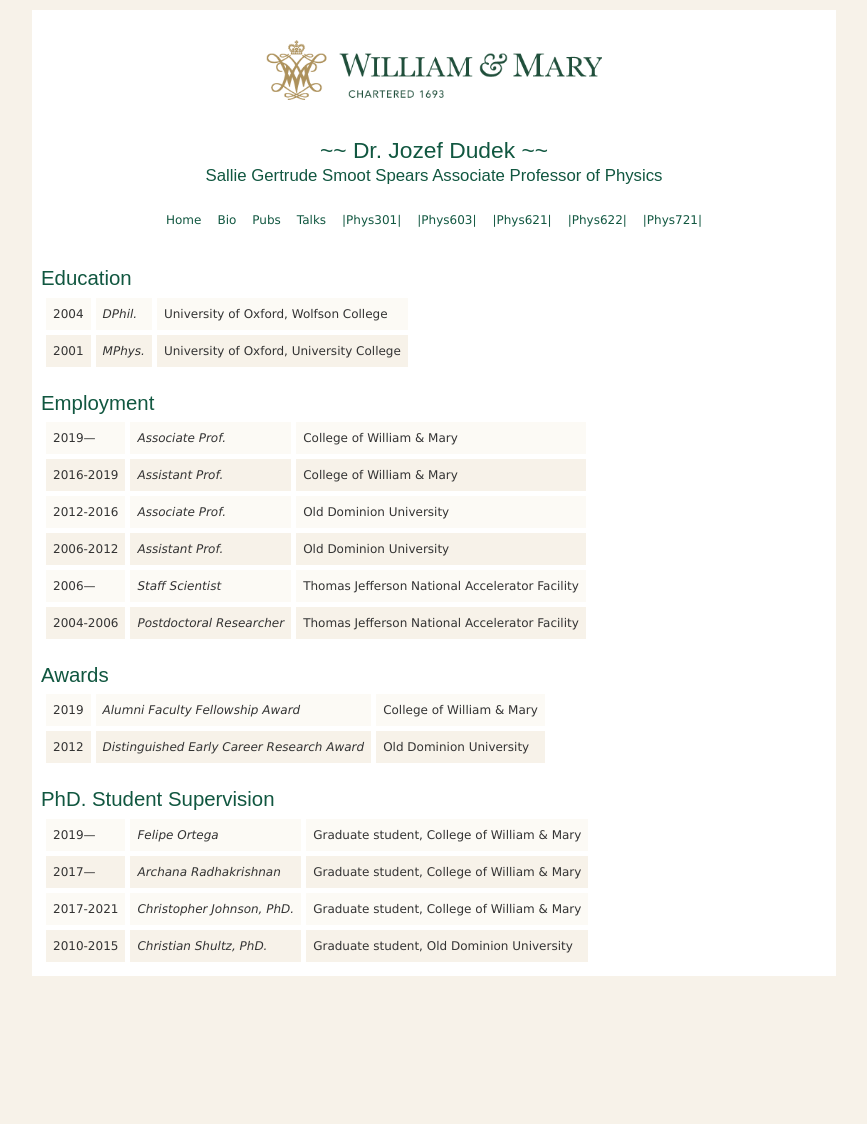
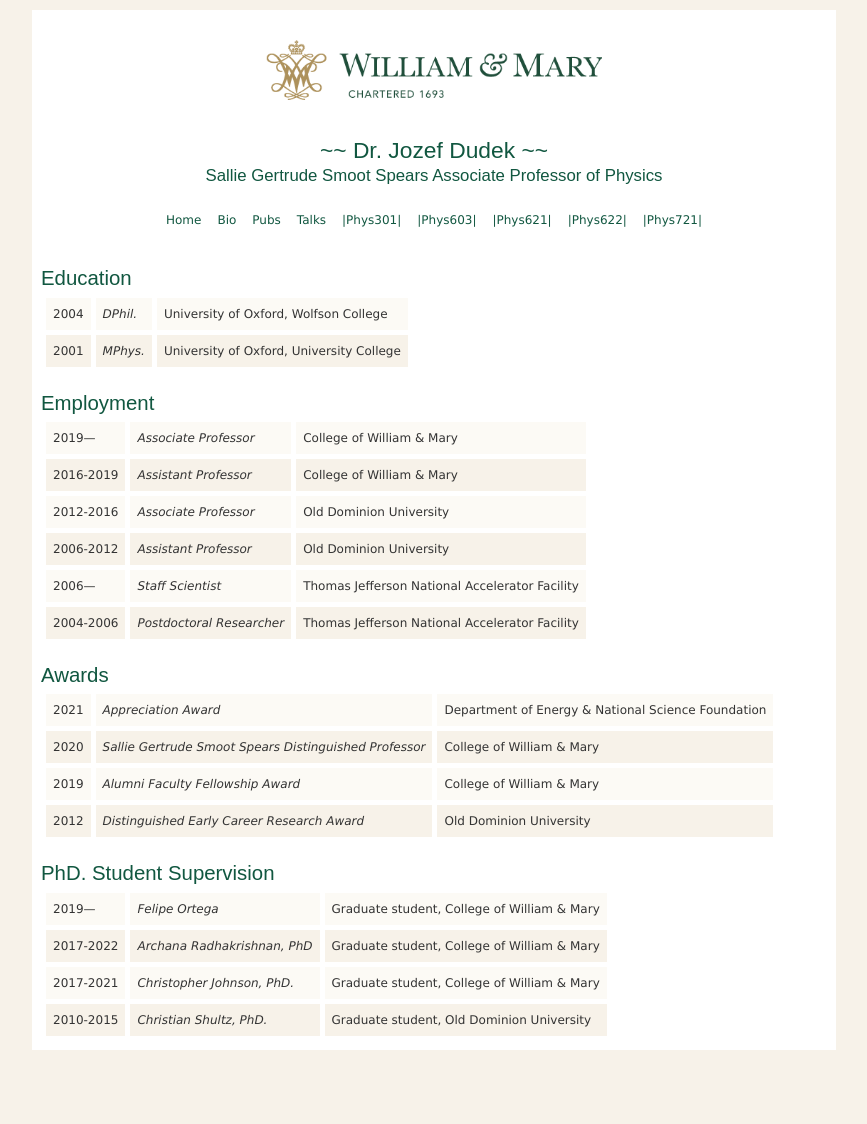
Before and after one commit to jozefdudek/personal_website, a Jekyll site: the page built from bio.html, in a window 1280 px wide. Shown: the whole page, without its empty margins (192-1059 px from the left). Built offline with Jekyll 4.4.1, drawn with Linux system fonts in a browser that asks for light colours; before the commit the page ends 1050 px from its top, so only the background shows below that.

Commit message:
edits to bio

```diff
--- a/bio.html
+++ b/bio.html
@@ -33,25 +33,25 @@
 
     <tr class="highlights">
       <td class="highlights"> 2019&mdash; </td>
-      <td class="highlights"> <i>Associate Prof.</i> </td>
+      <td class="highlights"> <i>Associate Professor</i> </td>
       <td class="highlights">College of William &amp; Mary </td>
     </tr>
 
      <tr class="highlights">
       <td class="highlights"> 2016-2019 </td>
-      <td class="highlights"> <i>Assistant Prof.</i> </td>
+      <td class="highlights"> <i>Assistant Professor</i> </td>
       <td class="highlights">College of William &amp; Mary </td>
     </tr>
 
       <tr class="highlights">
       <td class="highlights"> 2012-2016 </td>
-      <td class="highlights"> <i>Associate Prof.</i> </td>
+      <td class="highlights"> <i>Associate Professor</i> </td>
       <td class="highlights">Old Dominion University</td>
     </tr>
 
     <tr class="highlights">
       <td class="highlights"> 2006-2012 </td>
-      <td class="highlights"> <i>Assistant Prof.</i> </td>
+      <td class="highlights"> <i>Assistant Professor</i> </td>
       <td class="highlights">Old Dominion University</td>
     </tr>
 
@@ -73,6 +73,20 @@
 <h2>Awards</h2>
 
 <table class="highlights">
+
+   <tr class="highlights">
+      <td class="highlights"> 2021 </td>
+      <td class="highlights"> <i>Appreciation Award</i> </td>
+      <td class="highlights">Department of Energy &amp; National
+      Science Foundation</td>
+    </tr>
+
+    <tr class="highlights">
+      <td class="highlights"> 2020 </td>
+      <td class="highlights"> <i>Sallie Gertrude Smoot Spears
+      Distinguished Professor</i> </td>
+      <td class="highlights">College of William &amp; Mary </td>
+    </tr>
 
     <tr class="highlights">
       <td class="highlights"> 2019 </td>
@@ -102,8 +116,8 @@
     </tr>
 
     <tr class="highlights">
-      <td class="highlights">2017&mdash;</td>
-      <td class="highlights"> <i>Archana Radhakrishnan</i> </td>
+      <td class="highlights">2017-2022</td>
+      <td class="highlights"> <i>Archana Radhakrishnan, PhD</i> </td>
       <td class="highlights">Graduate student, College of William &amp; Mary </td>
     </tr>
 
```
